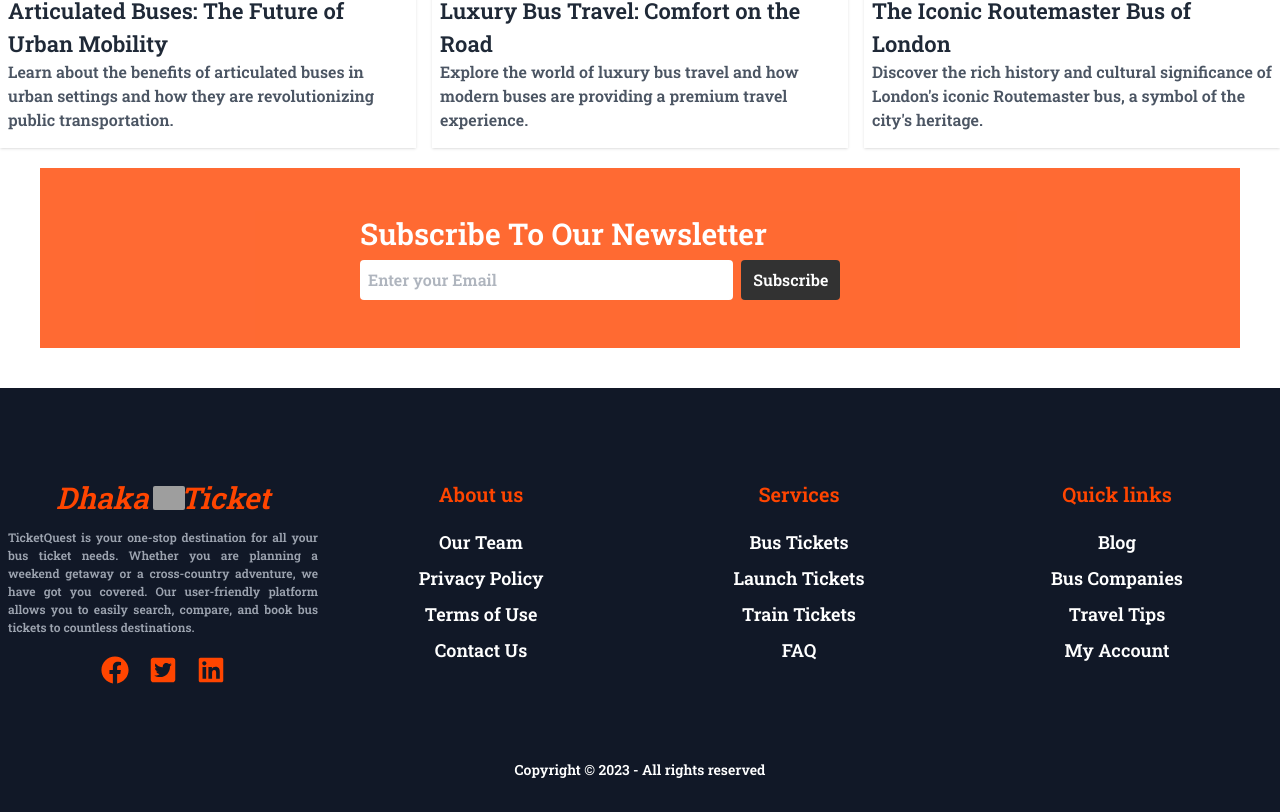
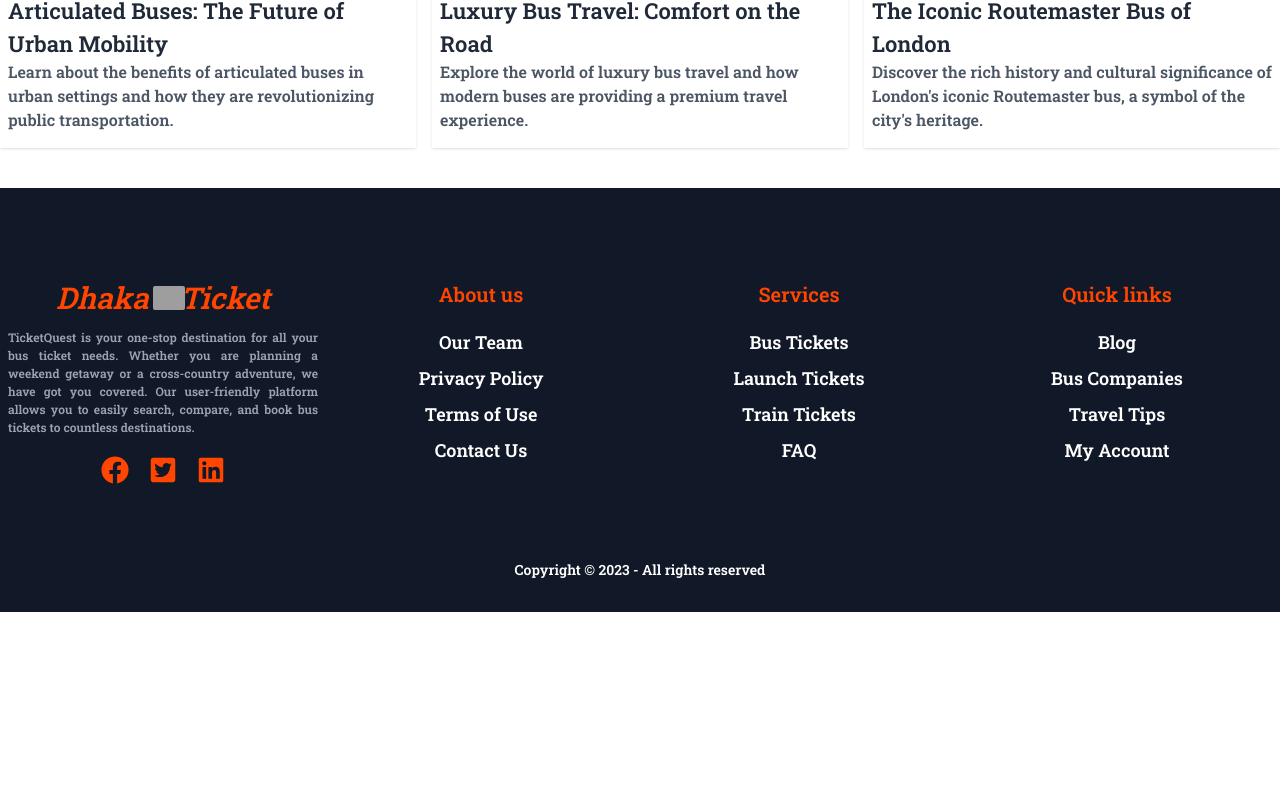
Before and after one commit to ashiqur-r-biplop/project-8, a React (Vite) app: page /blog in a window 1280 px wide. Shown: the part 1568-2380 px from the top of the page. After the commit the page ends 2180 px from the top, so only its background shows below. Built offline with nearby package versions, Linux system fonts and the light colour scheme; no server answers; grey boxes are pictures that could not be loaded.

Commit message:
some change of blog component

```diff
--- a/src/Pages/Main/Blog/Blog.jsx
+++ b/src/Pages/Main/Blog/Blog.jsx
@@ -35,9 +35,9 @@ const Blog = () => {
            </div>
           ))}
           </div>
-             <section className="my-5 w-full">
+             {/* <section className="my-5 w-full">
              <NewsLetter></NewsLetter>
-             </section>
+             </section> */}
      </section>
   )
 }
```
